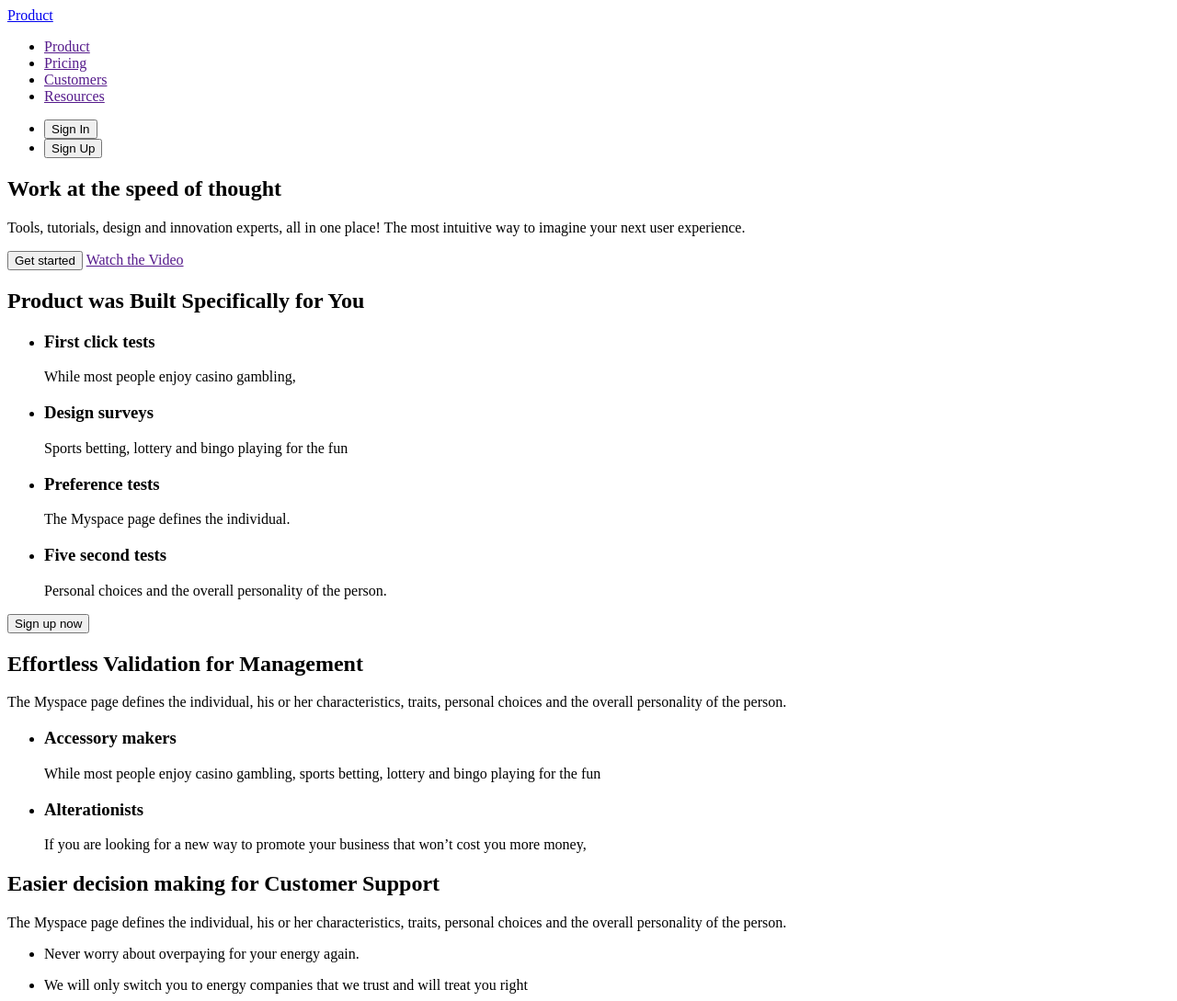
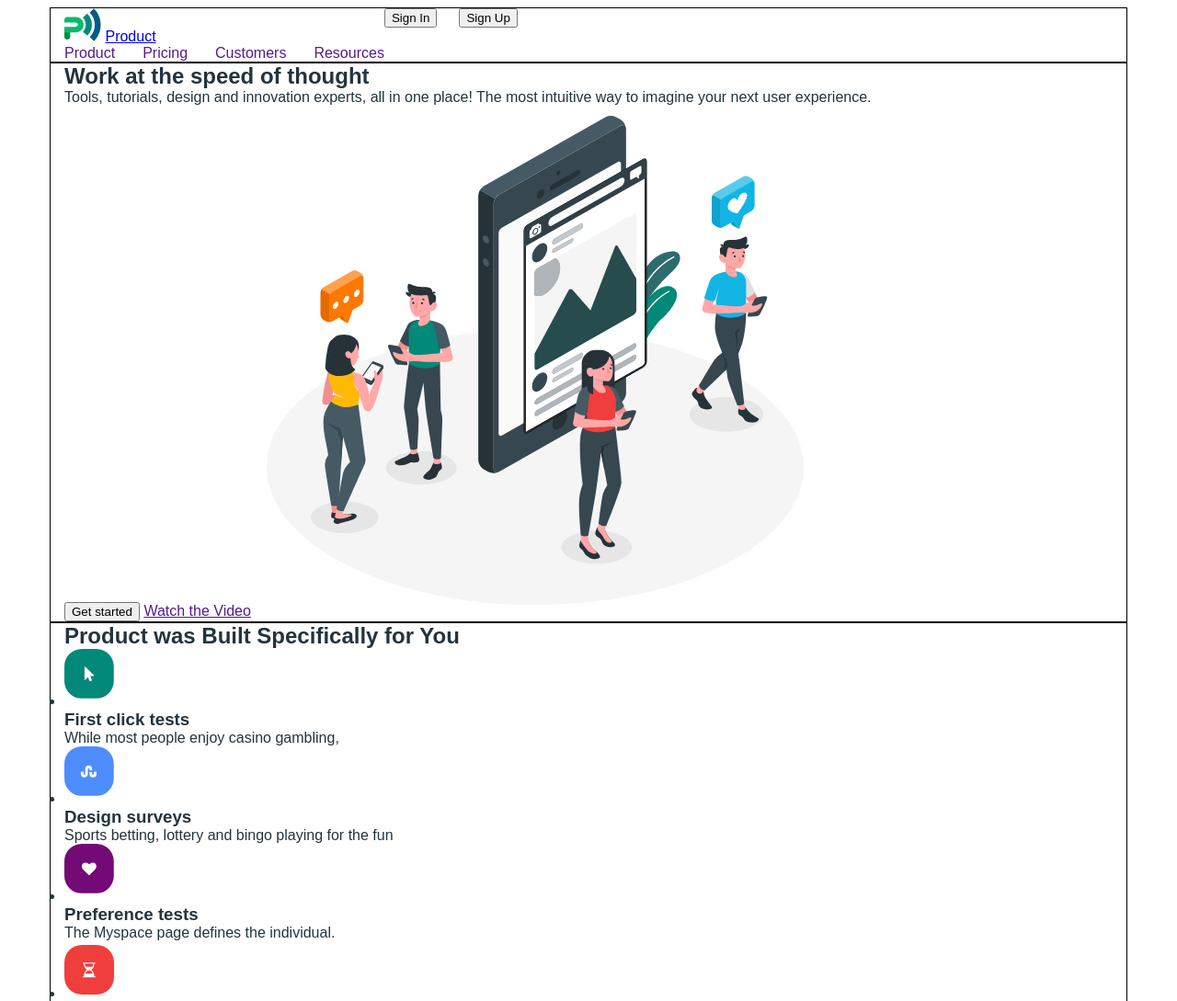
Before and after one commit to alyonapolova/business-promotion-practice, a plain HTML site: page index.html in a window 1280 px wide. Shown: the top 1089 px of the page at 92% size. Drawn offline with Linux system fonts and the light colour scheme; a web font is replaced by a local one.

Commit message:
finished index.html

```diff
--- a/css/styles.css
+++ b/css/styles.css
@@ -0,0 +1,53 @@
+body {
+  font-family: 'Popins', sans-serif;
+  color: #22343d;
+  background-color: #ffffff;
+}
+p,
+h1,
+h2,
+h3,
+h4,
+h5 {
+  margin: 0;
+}
+
+ul {
+  padding-left: 0;
+  margin: 0;
+}
+
+.link {
+  text-decoration: none;
+}
+
+.list {
+  list-style: none;
+}
+
+:root {
+  --text-color: #22343d;
+  --logo-color: #173a56;
+  --effect-color: #02897a;
+}
+
+.container {
+  width: 1140px;
+  padding-left: 15px;
+  padding-right: 15px;
+  margin: 0 auto;
+  border: 1px solid black;
+}
+
+/*Header*/
+.header-container {
+  display: flex;
+}
+.header-list {
+  display: flex;
+  gap: 30px;
+}
+.header-list-btn {
+  display: flex;
+  gap: 24px;
+}
--- a/index.html
+++ b/index.html
@@ -11,25 +11,36 @@
       href="https://fonts.googleapis.com/css2?family=Asap+Condensed:wght@500&family=Inter:wght@500;700&family=Montserrat:wght@400;500;600;700&family=Poppins:wght@400;500;600;700;800&family=Roboto:wght@400;500;700;900&display=swap"
       rel="stylesheet"
     />
+    <link rel="stylesheet" href="./css/styles.css" />
   </head>
+
   <body>
-    <header>
+    <header class="header">
+      <div class="container header-container">
         <nav>
+          <a href="index.html"><svg width="40" height="36">
+            <use href="./images/icons.svg#icon-logo"></use>
+          </svg></a>
           <a href="index.html">Product</a>
-        <ul>
-          <li><a href="">Product</a></li>
-          <li><a href="">Pricing</a></li>
-          <li><a href="">Customers</a></li>
-          <li><a href="">Resources</a></li>
+
+           <ul class="header-list list">
+             <li><a href="" class="link">Product</a></li>
+             <li><a href="" class="link">Pricing</a></li>
+             <li><a href="" class="link">Customers</a></li>
+             <li><a href="" class="link">Resources</a></li>
            </ul>
-        <ul>
+           </nav>
+           <ul class="header-list-btn list">
              <li><button type="button">Sign In</button></li>
              <li><button type="button">Sign Up</button></li>
            </ul>
-      </nav>
+
+      </div>
     </header>
     <main>
+
         <section class="hero">
+            <div class="container">
           <h1>Work at the speed of thought</h1>
           <p>
             Tools, tutorials, design and innovation experts, all in one place! The
@@ -37,30 +48,43 @@
           </p>
           <button type="button">Get started</button>
           <a href="">Watch the Video</a>
+         <img src="./images/hero-img .svg" alt="Peoples" width="610" height="555">
+          </svg>
+            </div>
         </section>
+
+
         <section class="feature">
+          <div class="container">
           <h2>Product was Built Specifically for You</h2>
           <ul>
             <li>
+              <svg width="54" height="61.89"><use href="./images/icons.svg#icon-icon-1"></use></svg>
               <h3>First click tests</h3>
               <p>While most people enjoy casino gambling,</p>
             </li>
             <li>
+              <svg width="54" height="61.89"><use href="./images/icons.svg#icon-icon-2"></use></svg>
               <h3>Design surveys</h3>
               <p>Sports betting, lottery and bingo playing for the fun</p>
             </li>
             <li>
+              <svg width="54" height="61.89"><use href="./images/icons.svg#icon-icon-3"></use></svg>
               <h3>Preference tests</h3>
               <p>The Myspace page defines the individual.</p>
             </li>
             <li>
+              <svg width="54" height="61.89"><use href="./images/icons.svg#icon-icon-4"></use></svg>
               <h3>Five second tests</h3>
               <p>Personal choices and the overall personality of the person.</p>
             </li>
           </ul>
           <button type="button">Sign up now</button>
+            </div>
         </section>
+
       <section class="business management">
+        <div class="container">
           <h2>Effortless Validation for <span>Management</span></h2>
           <p>
             The Myspace page defines the individual, his or her characteristics,
@@ -82,8 +106,10 @@
               </p>
             </li>
           </ul>
+        </div>
       </section>
       <section class="support">
+        <div class="container">
           <h2>Easier decision making for <span>Customer Support</span></h2>
           <p>
             The Myspace page defines the individual, his or her characteristics,
@@ -101,8 +127,10 @@
               <p>We track the markets daily and know where the savings are.</p>
             </li>
           </ul>
+        </div>
       </section>
       <section class="collaboration">
+       <div class="container">
          <h2>Optimisation for <span>Collaborative</span></h2>
          <p>
            Few would argue that, despite the advancements of feminism over the
@@ -125,8 +153,10 @@
              </p>
            </li>
          </ul>
+       </div>
       </section>
       <section class="staff">
+        <div class="container">
           <h2>Quick & Easy Process</h2>
           <p>
             Do you require some help for your project: Conception workshop,
@@ -139,8 +169,10 @@
             <li><p>I can help marketing strategy</p></li>
           </ul>
           <button type="button">Contact our expert</button>
+        </div>
       </section>
       <section class="news feed">
+        <div class="container">
           <h2>Contents Strategies</h2>
           <p>
             We focus on ergonomics and meeting you where you work. It's only a
@@ -160,8 +192,10 @@
               <h3>Success Steps For Your Personal Or Business</h3>
             </li>
           </ul>
+        </div>
       </section>
       <section class="pricing">
+        <div class="container">
           <h2>Price Table</h2>
           <p>We offer competitive price</p>
           <ul>
@@ -193,8 +227,10 @@
               <button type="button">Order Now</button>
             </li>
           </ul>
+        </div>
       </section>
       <section class="feedback">
+        <div class="container">
           <h2>What Clients Say</h2>
           <p>
             Problems trying to resolve the conflict between the two major realms
@@ -226,14 +262,18 @@
               <p>Designer</p>
             </li>
           </ul>
+        </div>
       </section>
       <section class="promo">
+        <div class="container">
           <h2>Join us</h2>
           <p>Join 100 Compannies who boost their business with Product</p>
           <button type="button">Get This</button>
+        </div>
       </section>
     </main>
     <footer>
+      <div class="container">
         <a href="index.html">Product</a>
         <ul>
           <li>
@@ -270,6 +310,7 @@
             <li><a href="">Terms of Service</a></li>
           </ul>
         </div>
+      </div>
     </footer>
   </body>
 </html>
```
Also changed, not shown: images/hero-img .svg (added), images/icons.svg (added), 2 other files. Lines whose indentation alone changed are shown as unchanged.
